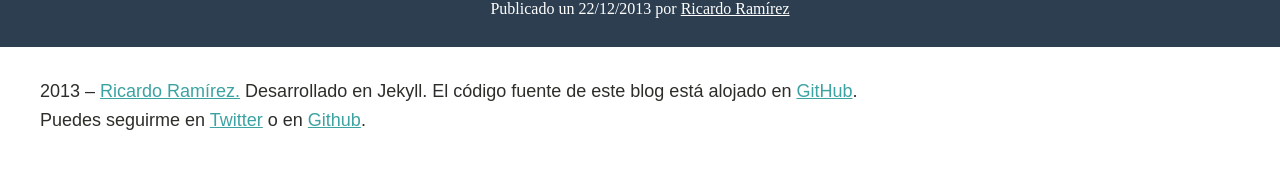
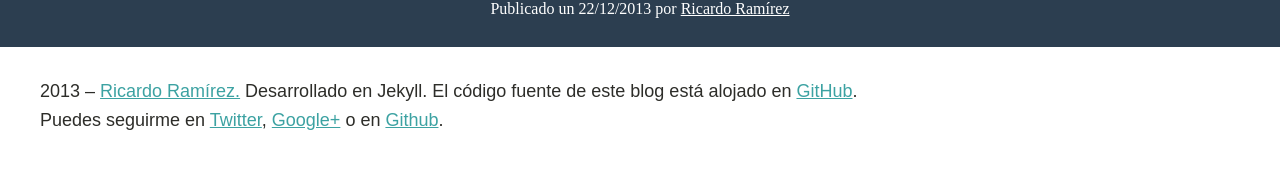
Before and after one commit to qbright/ricardoerl.github.io, a Jekyll site: the page built from index.html, in a window 1280 px wide. Shown: the part 591-760 px from the top of the page. Built offline with Jekyll 4.4.1, drawn with Linux system fonts in a browser that asks for light colours; some web fonts are replaced; Markdown is read by kramdown in place of the engine named in the settings; comment, search, counter and statistics services are not loaded.

Commit message:
Añadí google+ al contacto

```diff
--- a/_layouts/default.html
+++ b/_layouts/default.html
@@ -55,7 +55,7 @@
 		<section class="grand-footer">
 			<div class="container">
 				<p>2013 &ndash; <a href="/">Ricardo Ram&iacute;rez.</a> Desarrollado en Jekyll. El código fuente de este blog está alojado en <a href="https://github.com/ricardoerl/ricardoerl.github.io" target="_blank">GitHub</a>.</p>
-				<p>Puedes seguirme en <a href="https://twitter.com/ricardoerl" target="_blank">Twitter</a> o en <a href="https://github.com/ricardoerl" target="_blank">Github</a>.</p>
+				<p>Puedes seguirme en <a href="https://twitter.com/ricardoerl" target="_blank">Twitter</a>, <a href="https://plus.google.com/u/0/+RicardoRamirezLara?rel=author" target="_blank">Google+</a> o en <a href="https://github.com/ricardoerl" target="_blank">Github</a>.</p>
 			</div>
 		</section>
 
```
